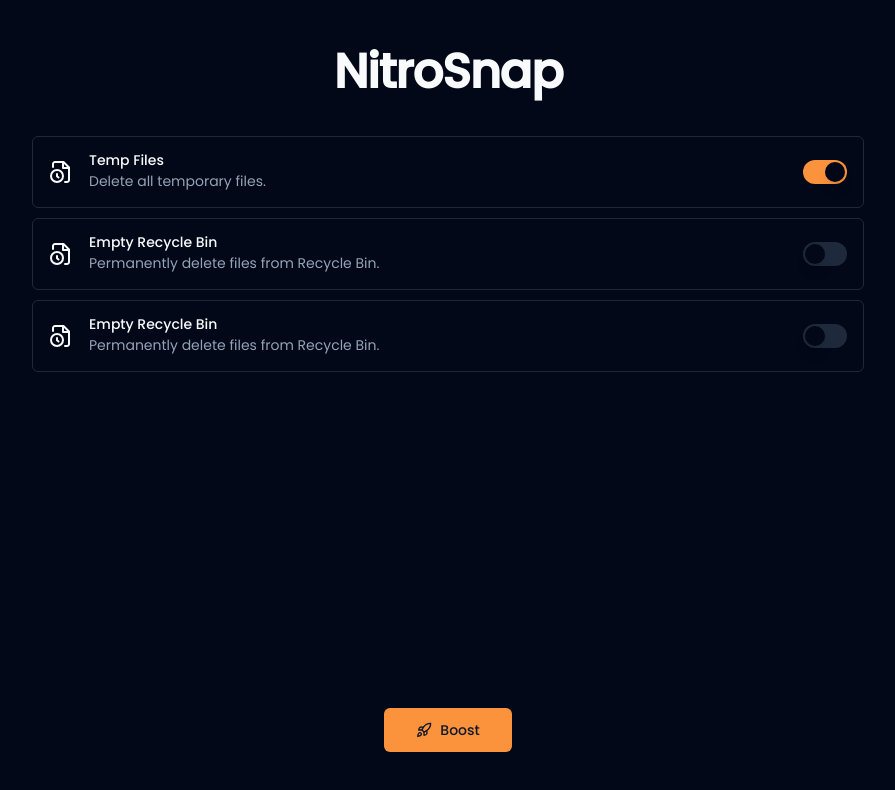
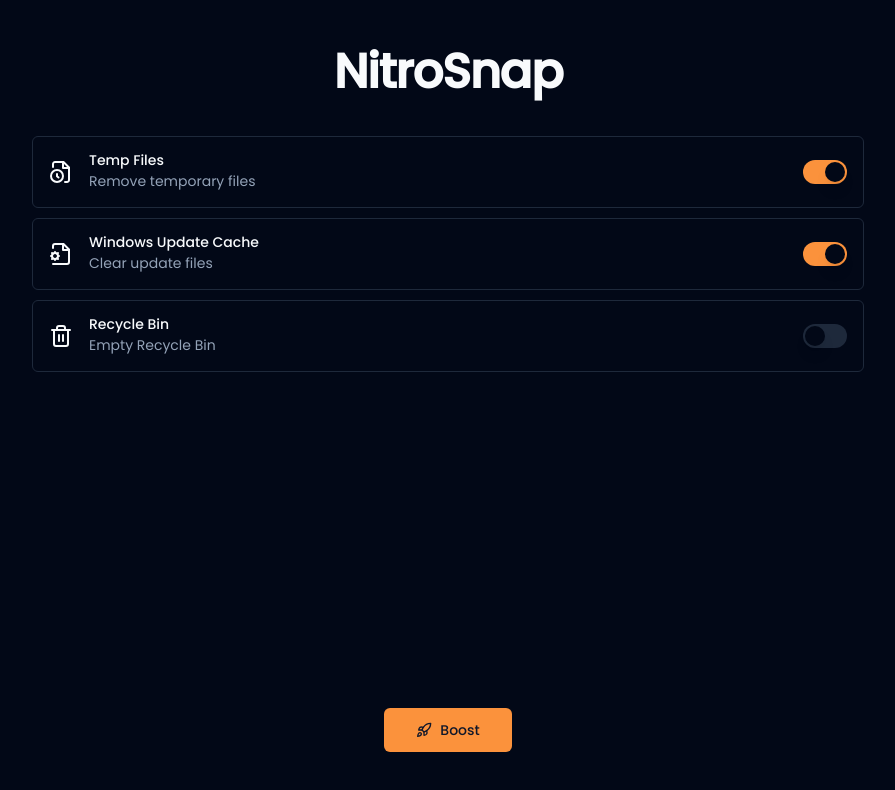
Before and after one commit to RoodyCode/NitroSnap, a Next.js app: page / in a window 1280 px wide. Shown: the top 790 px of the page, without its empty margins (192-1087 px from the left). Built offline with nearby package versions, Linux system fonts and the light colour scheme.

Commit message:
typescript

```diff
--- a/app/page.tsx
+++ b/app/page.tsx
@@ -11,8 +11,7 @@
   removeFile,
   removeDir
 } from '@tauri-apps/api/fs'
-import BoostOption from '@/components/BoostOption'
-import { ScrollArea } from '@/components/ui/scroll-area'
+import BoostConfig from '@/components/BoostConfig'
 
 export default function Home() {
   const { toast } = useToast()
@@ -43,25 +42,7 @@
       <h1 className="text-center scroll-m-20 text-4xl font-extrabold tracking-tight lg:text-5xl">
         NitroSnap
       </h1>
-      <ScrollArea className="w-[65vw] grow">
-        <div className="flex flex-col gap-2.5 ">
-          <BoostOption
-            property="delTempFiles"
-            title="Temp Files"
-            description="Delete all temporary files."
-          />
-          <BoostOption
-            property="delRecycleBin"
-            title="Empty Recycle Bin"
-            description="Permanently delete files from Recycle Bin."
-          />
-          <BoostOption
-            property="delRecycleBin"
-            title="Empty Recycle Bin"
-            description="Permanently delete files from Recycle Bin."
-          />
-        </div>
-      </ScrollArea>
+      <BoostConfig />
       <div>
         <Button disabled={boost === 'started'} onClick={() => boostHandler()} size={'lg'}>
           {boost !== 'started' ? (
--- /dev/null
+++ b/components/BoostConfig.tsx
@@ -0,0 +1,45 @@
+import { FileClockIcon, FileCogIcon, Trash2Icon } from 'lucide-react'
+
+import BoostOption from './BoostOption'
+import { BoostOptionProps } from '@/lib/types'
+import { ScrollArea } from '@radix-ui/react-scroll-area'
+
+const BoostConfig = () => {
+  const boostOptions: BoostOptionProps[] = [
+    {
+      icon: FileClockIcon,
+      property: 'delTempFiles',
+      title: 'Temp Files',
+      description: 'Remove temporary files'
+    },
+    {
+      icon: FileCogIcon,
+      property: 'delUpdateCache',
+      title: 'Windows Update Cache',
+      description: 'Clear update files'
+    },
+    {
+      icon: Trash2Icon,
+      property: 'delRecycleBin',
+      title: 'Recycle Bin',
+      description: 'Empty Recycle Bin'
+    }
+  ]
+  return (
+    <ScrollArea className="w-[65vw] grow">
+      <div className="flex flex-col gap-2.5 ">
+        {boostOptions.map((option, i) => (
+          <BoostOption
+            key={i}
+            icon={option.icon}
+            property={option.property}
+            title={option.title}
+            description={option.description}
+          />
+        ))}
+      </div>
+    </ScrollArea>
+  )
+}
+
+export default BoostConfig
--- a/components/BoostOption.tsx
+++ b/components/BoostOption.tsx
@@ -1,24 +1,23 @@
-import { FileClock } from 'lucide-react'
 import { Switch } from './ui/switch'
 import useBoostConfigStore from '@/lib/store'
-import BoostConfig from '@/lib/types'
-
-type BoostOptionProps = {
-  title: string
-  description: string
-  property: keyof BoostConfig
-}
+import { BoostConfigState, BoostOptionProps } from '@/lib/types'
 
 const BoostOption = ({ ...props }: BoostOptionProps) => {
-  const boostOption = useBoostConfigStore(state => state[props.property])
+  const [boostOptionState, switchBoostOption] = useBoostConfigStore(state => [
+    state[props.property],
+    state.switchOption
+  ])
   return (
     <div className=" flex items-center space-x-4 rounded-md border p-4">
-      <FileClock />
+      <props.icon />
       <div className="flex-1 space-y-1">
         <p className="text-sm font-medium leading-none">{props.title}</p>
         <p className="text-sm text-muted-foreground">{props.description}</p>
       </div>
-      <Switch onCheckedChange={test => console.log(test)} checked={boostOption} />
+      <Switch
+        onCheckedChange={() => switchBoostOption(props.property)}
+        checked={boostOptionState}
+      />
     </div>
   )
 }
--- a/lib/store.ts
+++ b/lib/store.ts
@@ -1,9 +1,13 @@
 import { create } from 'zustand'
-import BoostConfig from './types'
+import { BoostConfigAction, BoostConfigState } from './types'
 
-const useBoostConfigStore = create<BoostConfig>(set => ({
+const useBoostConfigStore = create<BoostConfigState & BoostConfigAction>(set => ({
+  switchOption: propName => {
+    set(currState => ({ [propName]: !currState[propName] }))
+  },
   delTempFiles: true,
-  delRecycleBin: false
+  delRecycleBin: false,
+  delUpdateCache: true
 }))
 
 export default useBoostConfigStore
```
Also changed, not shown: lib/types.ts (+14 -2 lines).
